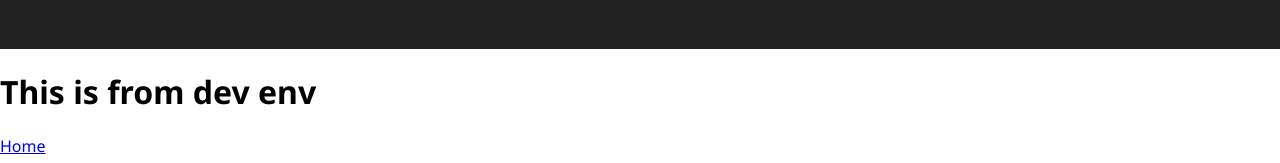
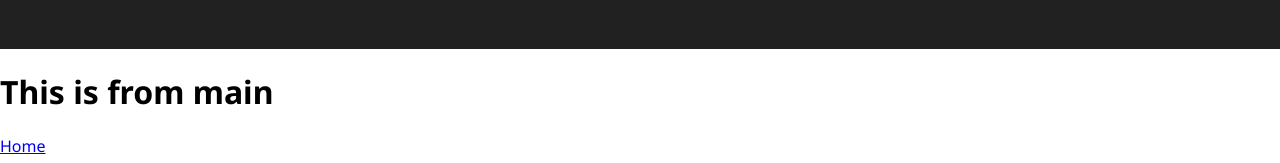
Before and after one commit to kishansuthar000/gcc, a Next.js app: page / in a window 1280 px wide. Shown: the part 171-334 px from the top of the page. Built offline with nearby package versions, Linux system fonts and the light colour scheme.

Commit message:
major changes

```diff
--- a/app/page.js
+++ b/app/page.js
@@ -3,7 +3,7 @@ import Link from "next/link";
 export default function Page() {
   return (
     <>
-      <h1>This is from dev env </h1>
+      <h1>This is from main </h1>
       <Link href={"/home"}>Home</Link>
     </>
   );
```
